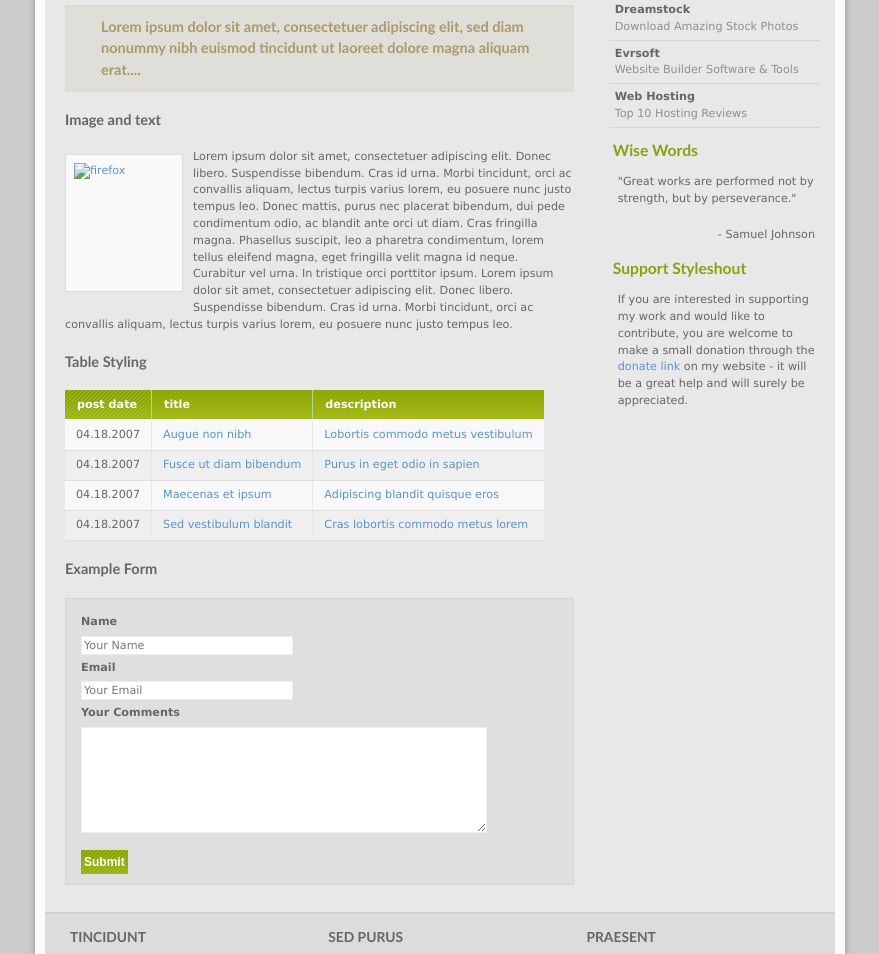
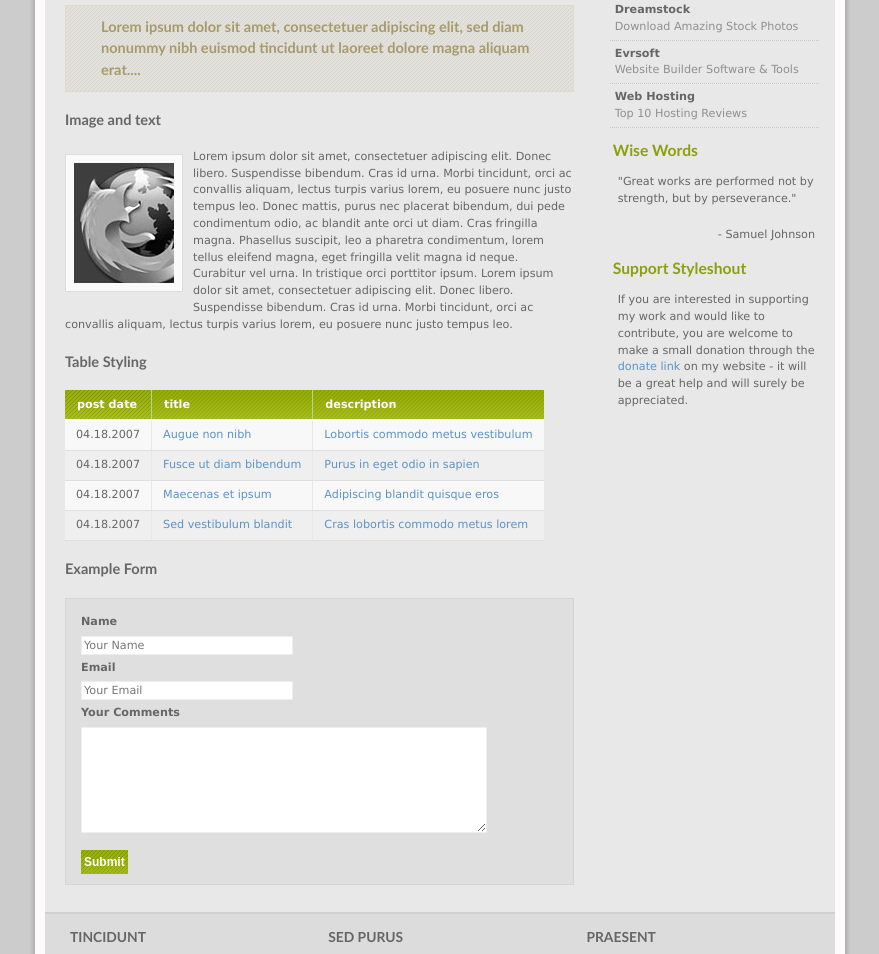
Before and after one commit to hallfox/minibaja2014, a plain HTML site: page template.html in a window 1280 px wide. Shown: the part 1023-1977 px from the top of the page, without its empty margins (200-1079 px from the left). Drawn offline with Linux system fonts and the light colour scheme.

Commit message:
update template

```diff
--- a/template.html
+++ b/template.html
@@ -109,7 +109,7 @@
 			nibh euismod tincidunt ut laoreet dolore magna aliquam erat....</p></blockquote>
 
 			<h3>Image and text</h3>
-			<p><a href="http://getfirefox.com/"><img src="images/firefox-gray.jpg" width="100" height="120" alt="firefox" class="float-left" /></a>
+			<p><a href="http://getfirefox.com/"><img src="res/img/firefox-gray.jpg" width="100" height="120" alt="firefox" class="float-left" /></a>
 			Lorem ipsum dolor sit amet, consectetuer adipiscing elit. Donec libero. Suspendisse bibendum.
 			Cras id urna. Morbi tincidunt, orci ac convallis aliquam, lectus turpis varius lorem, eu
 			posuere nunc justo tempus leo. Donec mattis, purus nec placerat bibendum, dui pede condimentum
```
